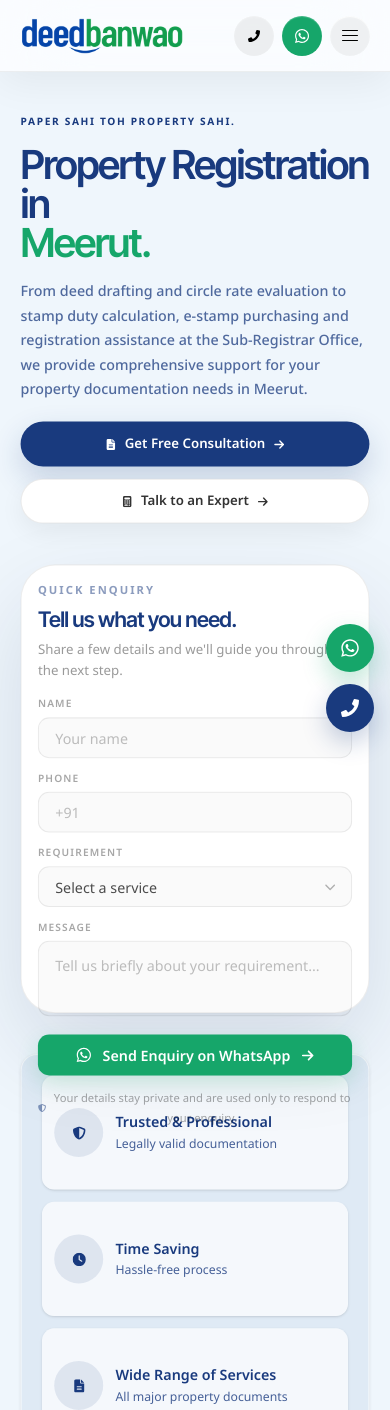
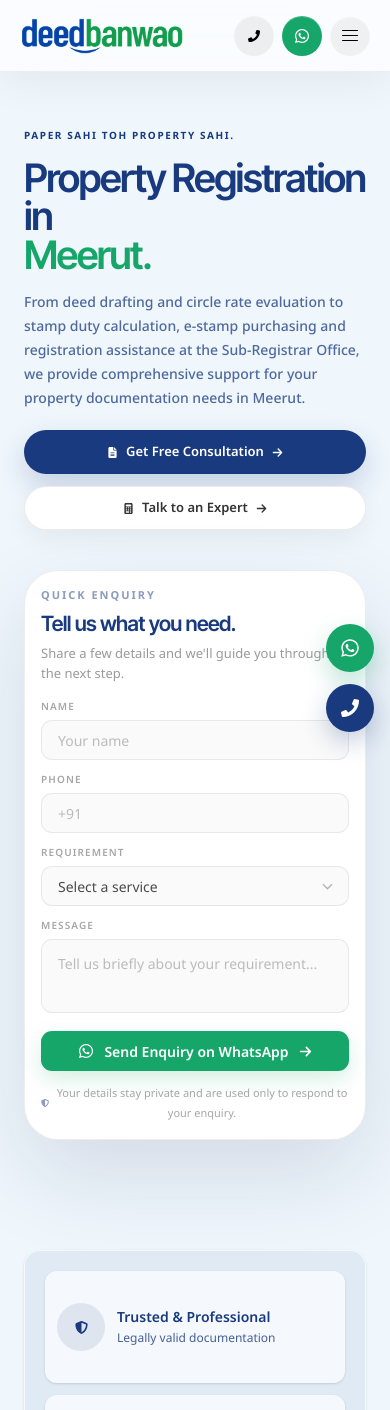
Before and after one commit to yugrastogi/deedbanwao, a React (Vite) app: page / in a window 390 px wide. Shown: the top 1410 px of the page. Built offline with nearby package versions, Linux system fonts and the light colour scheme.

Commit message:
Fix mobile hero enquiry layout

```diff
--- a/src/components/Hero/HeroContent.jsx
+++ b/src/components/Hero/HeroContent.jsx
@@ -112,7 +112,7 @@ Please guide me regarding the next steps.
           grid
           w-full
           origin-center
-          scale-[1.02]
+          lg:scale-[1.02]
           grid-cols-1
           items-center
           gap-10
@@ -318,7 +318,7 @@ Please guide me regarding the next steps.
           className="
             relative
             mx-auto
-            min-h-[440px] sm:min-h-[460px]
+            min-h-[640px] sm:min-h-[620px]
             w-full
             max-w-[640px]
             lg:mx-0
@@ -332,10 +332,13 @@ Please guide me regarding the next steps.
           ================================================= */}
 
           <div
+            id="enquiry-form"
             className="
-              absolute
-              inset-0
+              relative
+              scroll-mt-6
               flex
+              lg:absolute
+              lg:inset-0
               w-full
               flex-col
               rounded-[34px]
@@ -763,7 +766,7 @@ Please guide me regarding the next steps.
             bg-[#DFEAF5]
             p-5
             shadow-sm
-            sm:grid-cols-4
+            lg:grid-cols-4
             sm:gap-5
             sm:p-6
             lg:col-span-2
```
